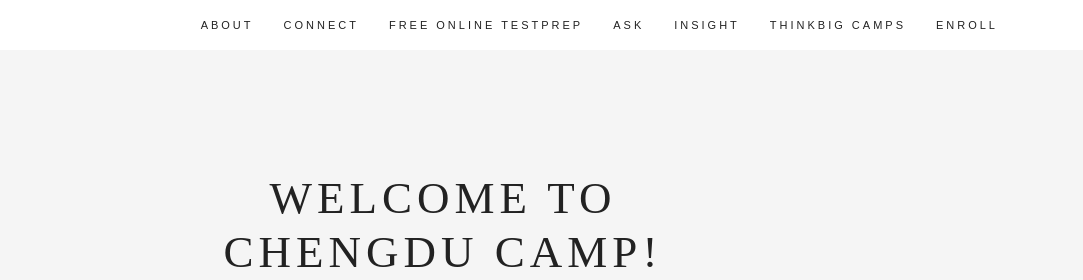
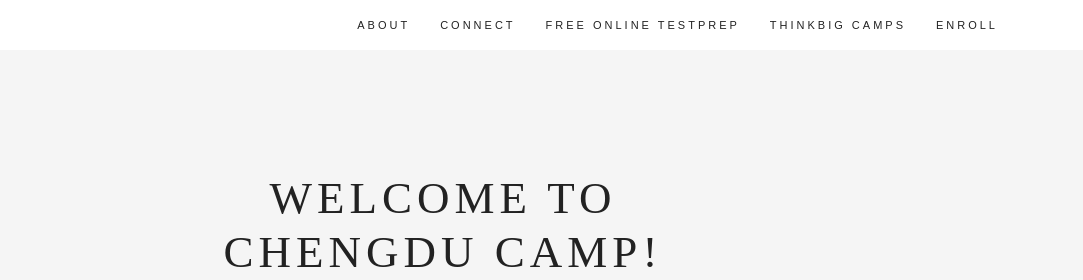
Before and after one commit to thinkivy/thinkivy, a plain HTML site: page chengdu.html in a window 1280 px wide. Shown: the top 280 px of the page, 197-1280 px from the left. Drawn offline with Linux system fonts and the light colour scheme.

Commit message:
Navigation Update

```diff
--- a/chengdu.html
+++ b/chengdu.html
@@ -66,8 +66,8 @@
 						<li><a href="index.html#Mission">About</a></li>
 						<li><a href="connect.html">Connect</a></li>
                         <li><a href="testprep.html">FREE Online TestPrep</a></li>
-                        <li><a href="http://ask.thinkivy.com">Ask</a></li>
-                        <li><a href="insight.html">Insight</a></li>
+                        <!-- <li><a href="http://ask.thinkivy.com">Ask</a></li> -->
+                        <!-- <li><a href="insight.html">Insight</a></li> -->
                         <li><a href="camp.html">ThinkBIG Camps</a></li>
 						<li><a href="enroll.html">Enroll</a></li>
 						<!-- <li class="dropdown">
```
Also changed, not shown: camp.html (+2 -2 lines), connect.html (+2 -2 lines), enroll.html (+2 -2 lines), guangzhou.html (+2 -2 lines), index.html (+2 -2 lines), insight.html (+2 -2 lines), seoul.html (+2 -2 lines), testprep.html (+2 -2 lines).
